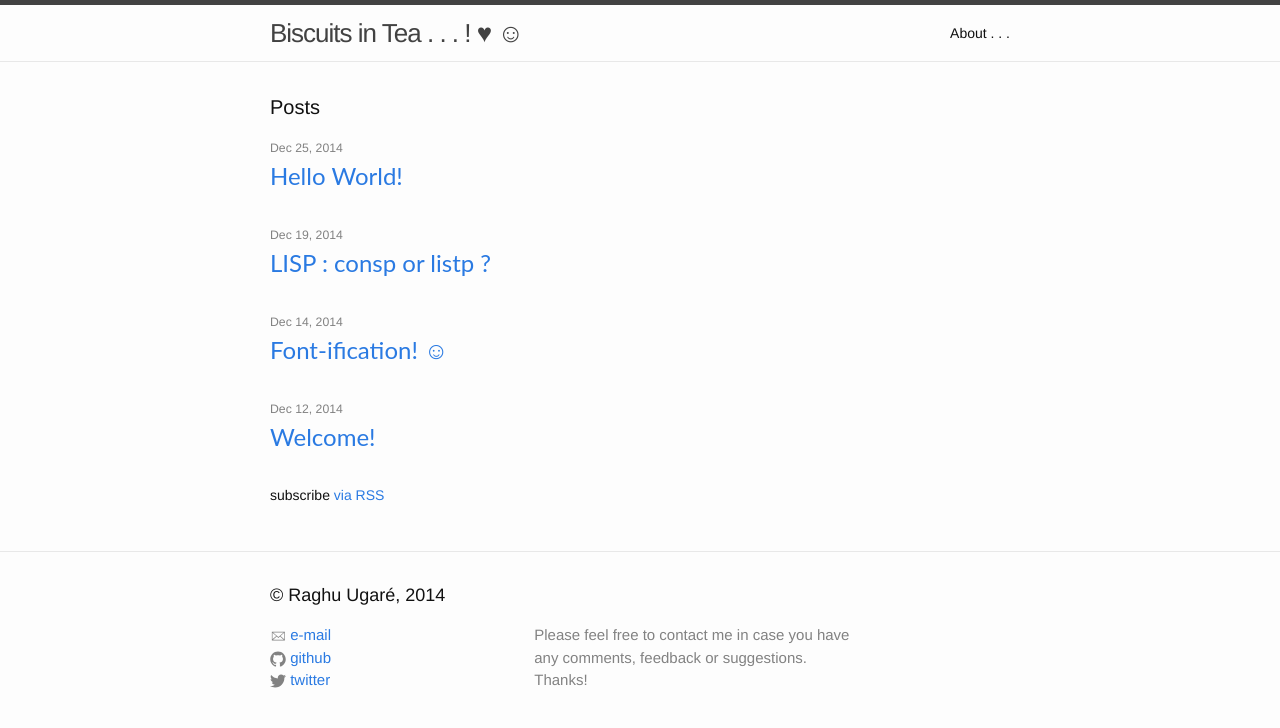
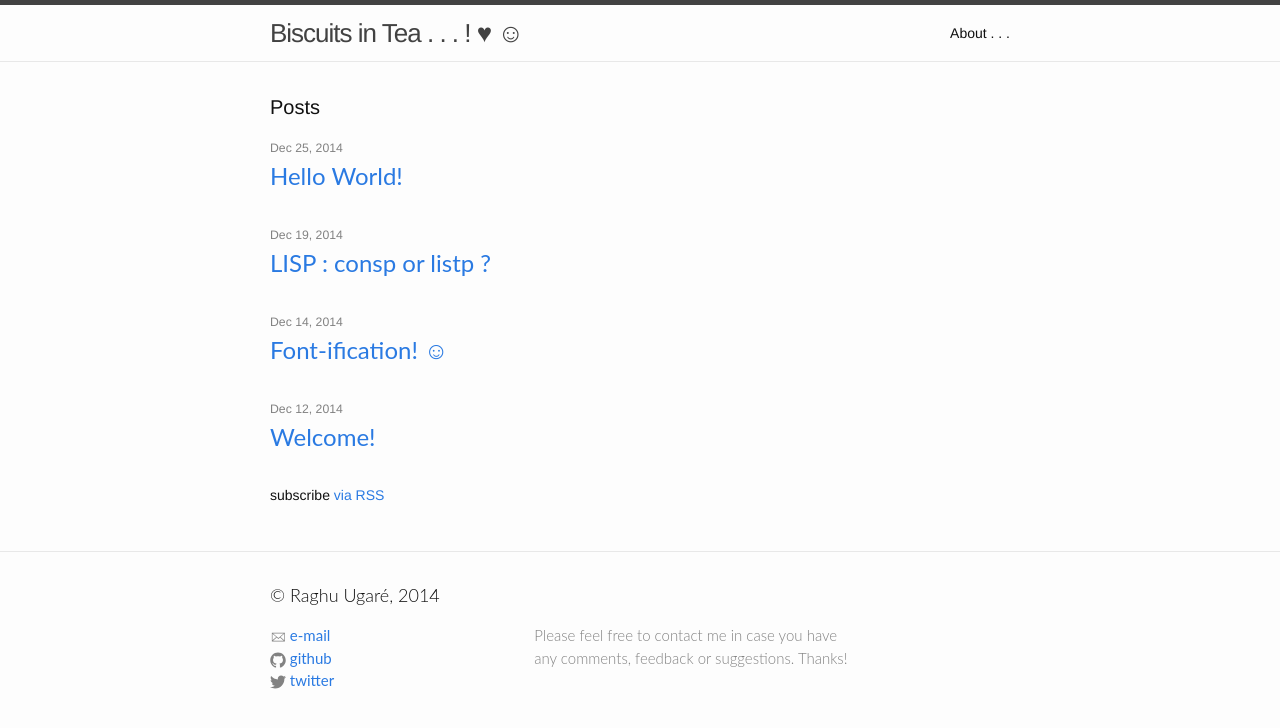
Before and after one commit to raghuugare/raghuugare.bkup, a Jekyll site: the page built from index.html, in a window 1280 px wide. Shown: the top 728 px of the page. Built offline with Jekyll 4.4.1, drawn with Linux system fonts in a browser that asks for light colours.

Commit message:
Footer text made to look better...

```diff
--- a/_sass/_layout.scss
+++ b/_sass/_layout.scss
@@ -92,6 +92,8 @@
  * Site footer
  */
 .site-footer {
+    font-family: $title-font-family;
+    font-size: 16px;
     border-top: 1px solid $grey-color-light;
     padding: $spacing-unit 0;
 }
```
